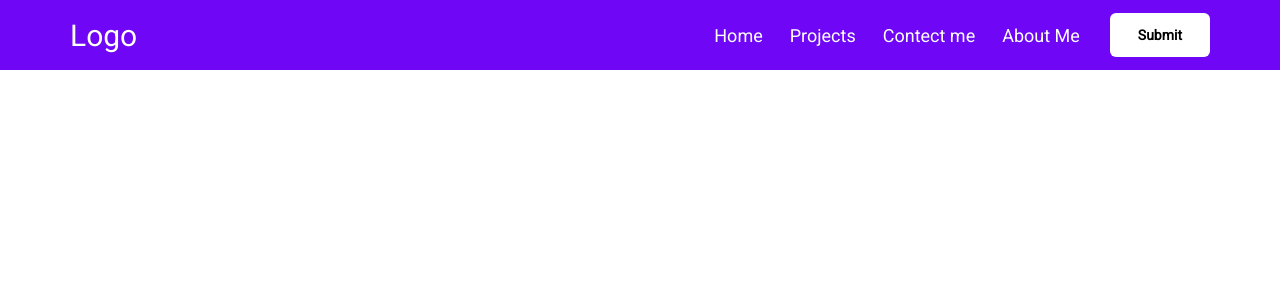
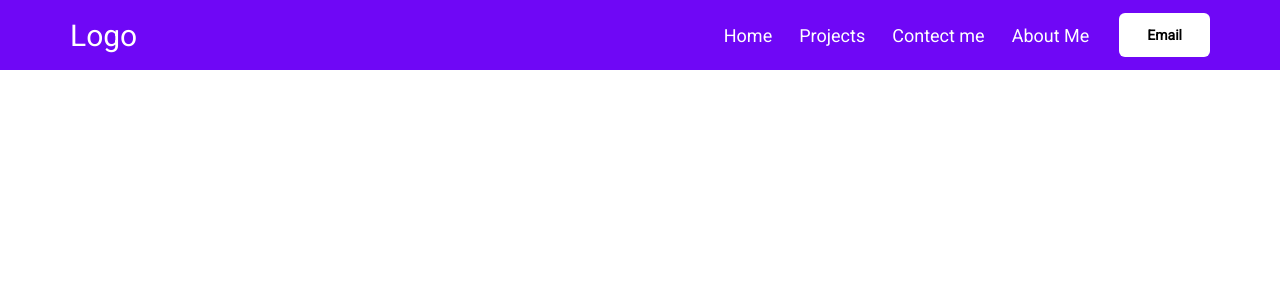
Before and after one commit to ashutoshmaurya293/Portfolio, a React (Vite) app: page / in a window 1280 px wide. Shown: the top 300 px of the page. Built offline with nearby package versions, Linux system fonts and the light colour scheme.

Commit message:
email added

```diff
--- a/src/conponents/Navbar/Navbar.css
+++ b/src/conponents/Navbar/Navbar.css
@@ -61,7 +61,6 @@ button {
 
   &:hover {
     color: white;
-    transition: 1.5s ease;
   }
   &:active {
     scale: 0.9;
--- a/src/conponents/Navbar/Navbar.jsx
+++ b/src/conponents/Navbar/Navbar.jsx
@@ -36,15 +36,16 @@ const Navbar = ({ OnToggle, cheak, setcheak }) => {
             <li>About Me</li>
           </ul>
           {/* <DarkMode /> */}
-
+          <a href="mailto:ashutoshmaurya079@gmail.com">
             <button>
               <span class="circle1"></span>
               <span class="circle2"></span>
               <span class="circle3"></span>
               <span class="circle4"></span>
               <span class="circle5"></span>
-    <span class="text">Submit</span>
+              <span class="text">Email</span>
             </button>
+          </a>
         </div>
       </div>
     </nav>
```
Lines whose indentation alone changed are shown as unchanged.
